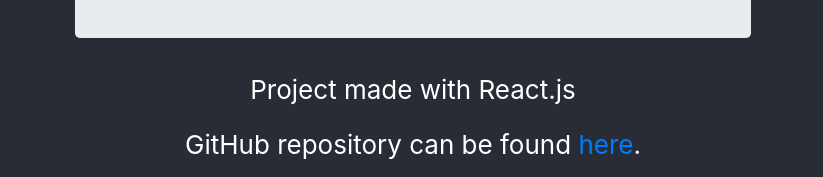
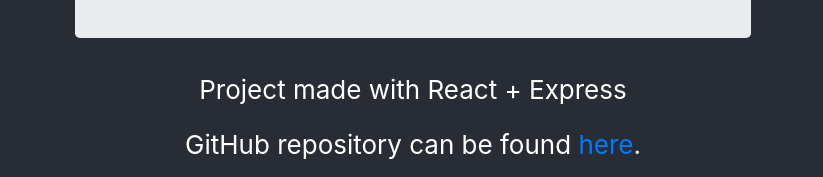
Before and after one commit to dschroeder101/unholy-karaoke, a React (Create React App) app: page / in a window 1280 px wide. Shown: the part 649-826 px from the top of the page, without its empty margins (227-1050 px from the left). Built offline with nearby package versions, Linux system fonts and the light colour scheme.

Commit message:
Created Header component

```diff
--- a/src/App.css
+++ b/src/App.css
@@ -1,5 +1,13 @@
 .App {
   text-align: center;
+  background-color: #282c34;
+  min-height: 100vh;
+  display: flex;
+  flex-direction: column;
+  align-items: center;
+  justify-content: center;
+  font-size: calc(10px + 2vmin);
+  color: white;
 }
 
 .App-logo {
@@ -11,17 +19,6 @@
   .App-logo {
     animation: App-logo-spin infinite 20s linear;
   }
-}
-
-.App-header {
-  background-color: #282c34;
-  min-height: 100vh;
-  display: flex;
-  flex-direction: column;
-  align-items: center;
-  justify-content: center;
-  font-size: calc(10px + 2vmin);
-  color: white;
 }
 
 .App-footer {
--- a/src/App.js
+++ b/src/App.js
@@ -3,20 +3,16 @@
 import AudioPlayer from './components/audioPlayer/AudioPlayer';
 import { Jumbotron } from 'react-bootstrap';
 import Footer from './components/Footer';
+import Header from './components/Header';
 
 function App() {
   return (
     <div className="App">
-      <div className="App-header">
-        <h1>Welcome to unholy-karaoke</h1>
-        <h3>All the hits you love, now in one convenient media player.</h3>
-        <div className="audioPlayer">
-          <Jumbotron>
-            <AudioPlayer />
-          </Jumbotron>
-          <Footer />
-        </div>
-      </div>
+      <Header />
+      <Jumbotron className="audioPlayer">
+        <AudioPlayer />
+      </Jumbotron>
+      <Footer />
     </div>
   );
 }
--- a/src/components/Footer.js
+++ b/src/components/Footer.js
@@ -8,7 +8,7 @@
     render() {
         return (
             <div className="App-footer">
-                <p>Project made with React.js</p>
+                <p>Project made with React + Express</p>
                 <p>GitHub repository can be found <a href="https://github.com/dschroeder101/unholy-karaoke" target="_blank" rel="noopener noreferrer">here</a>.</p>
             </div>
         )
--- /dev/null
+++ b/src/components/Header.js
@@ -0,0 +1,18 @@
+import React from 'react';
+
+class Header extends React.Component {
+    constructor(props) {
+        super(props);
+    }
+
+    render() {
+        return(
+            <div>
+                <h1>Welcome to unholy-karaoke</h1>
+                <h3>All the hits you love, now in one convenient media player.</h3>
+            </div>
+        );
+    }
+}
+
+export default Header;
```
